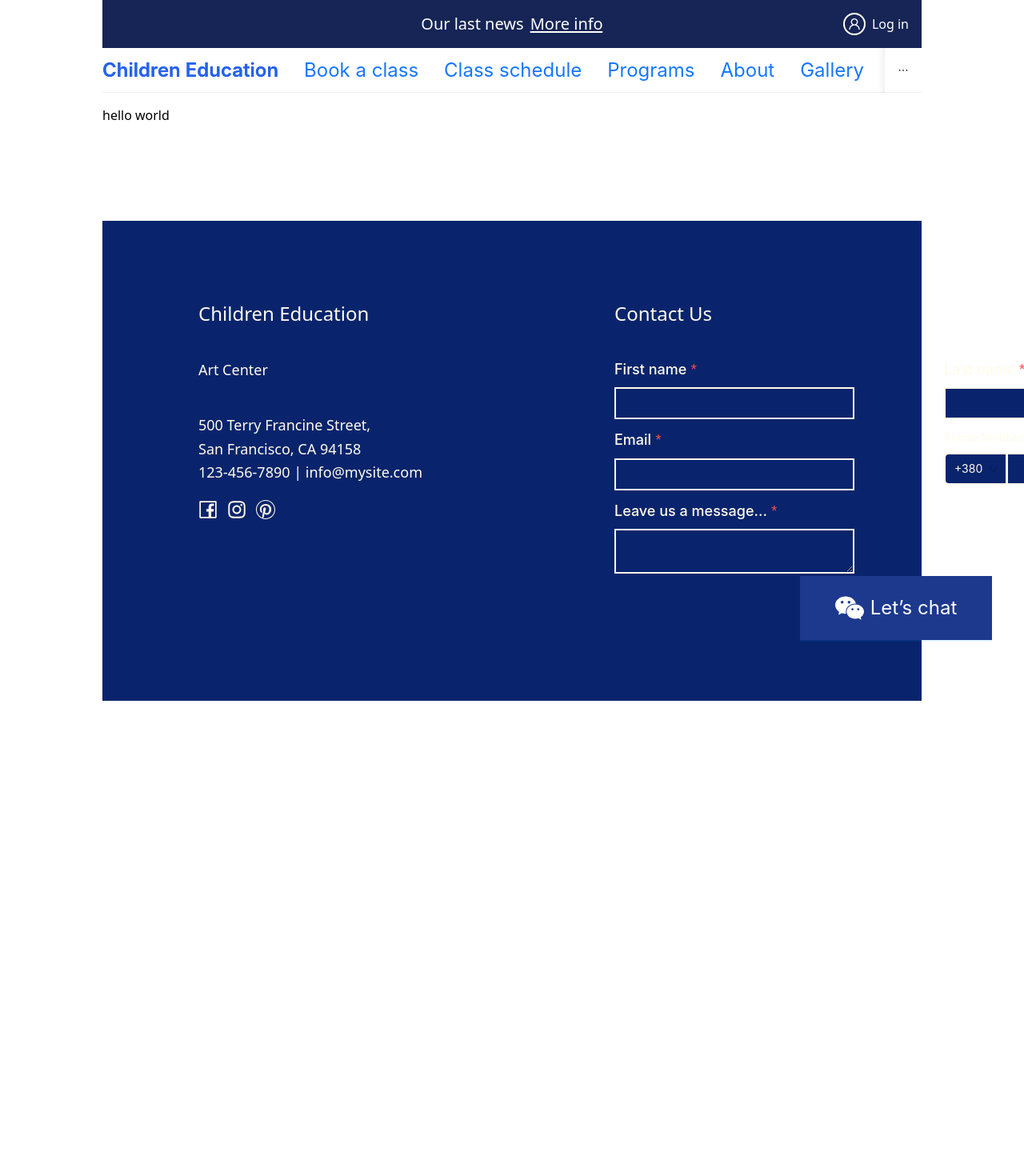
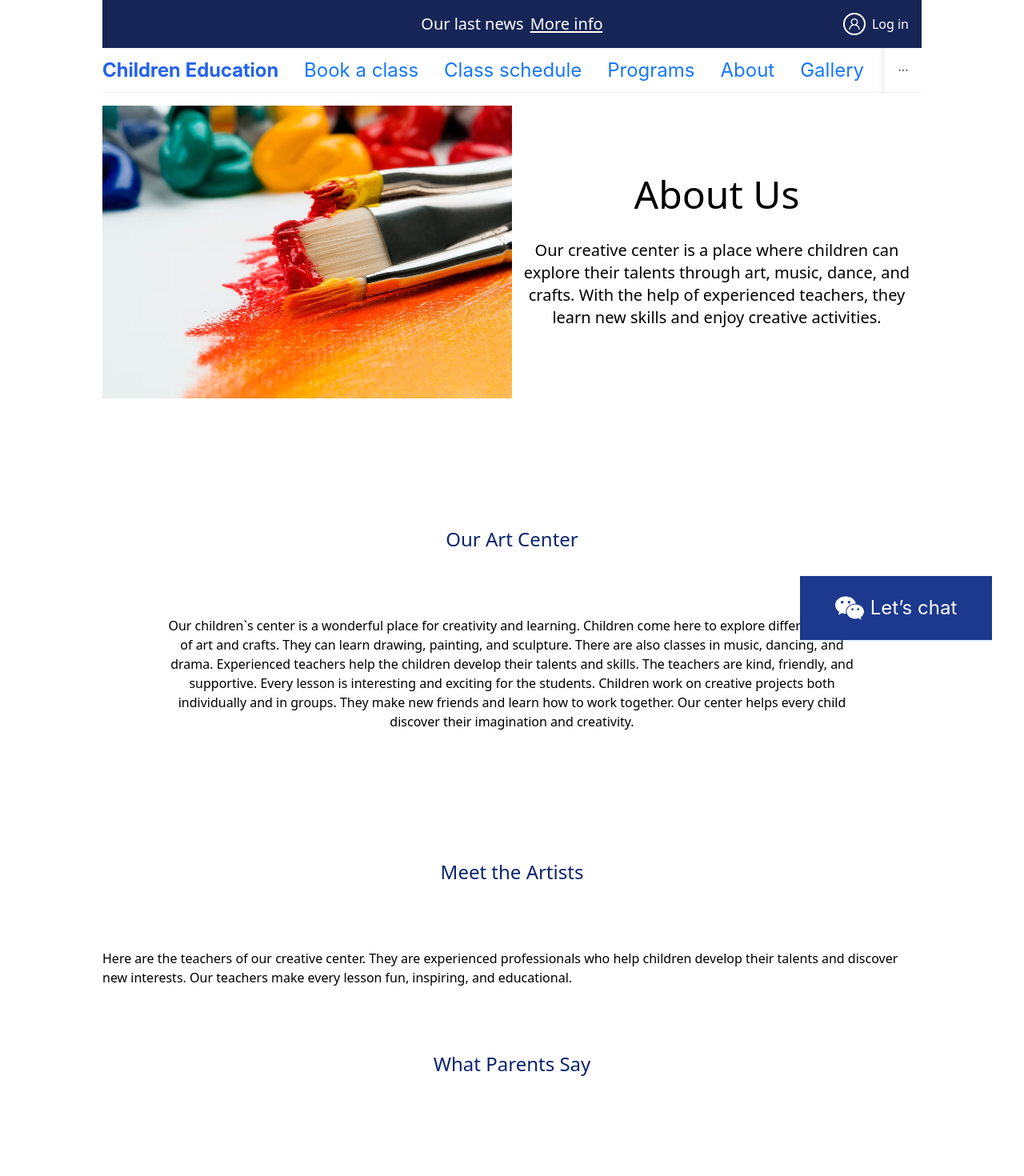
Before and after one commit to nekrasowa/Education-Club-for-toddlers, a Next.js app: page /about in a window 1280 px wide. Shown: the top 1470 px of the page at 80% size. Before the commit the page ends 996 px from the top, so only its background shows below. Built offline with nearby package versions, Linux system fonts and the light colour scheme.

Commit message:
Add common structure to About page

```diff
--- a/src/app/about/page.tsx
+++ b/src/app/about/page.tsx
@@ -1,5 +1,6 @@
+import { AboutContainer } from '@/components/containers/AboutContainer';
 
 export default function About() {
   return (
-    <div>hello world</div> )
+    <AboutContainer /> )
 }
--- /dev/null
+++ b/src/components/containers/AboutContainer.tsx
@@ -0,0 +1,25 @@
+import { H2Title } from '../elements/H2Title'
+import { InfoBlockWithImg } from '../elements/InfoBlockWithImg'
+import { about } from '@/locales/en/about'
+import aboutPageTop from '@/public/aboutPageTop.png'
+
+export function AboutContainer() {
+  return (
+    <>
+      <InfoBlockWithImg
+        imgSrc={aboutPageTop}
+        titleText={about.title}
+        descriptionText={about.description}
+      />
+      <div className='bg=[#d8f5e1] text-center p-20'>
+        <H2Title title={about.subtitle} />
+        {about.description2}
+      </div>
+      <H2Title title={about.teachersTitle} />
+      <p>{about.teachersIntroduce}</p>
+
+      <H2Title title={about.commentsTitle} />
+      <div></div>
+    </>
+  )
+}
--- /dev/null
+++ b/src/locales/en/about.ts
@@ -0,0 +1,12 @@
+export const about = {
+  title: 'About Us',
+  description:
+    'Our creative center is a place where children can explore their talents through art, music, dance, and crafts. With the help of experienced teachers, they learn new skills and enjoy creative activities.',
+  subtitle: 'Our Art Center',
+  description2:
+    'Our children`s center is a wonderful place for creativity and learning. Children come here to explore different kinds of art and crafts. They can learn drawing, painting, and sculpture. There are also classes in music, dancing, and drama. Experienced teachers help the children develop their talents and skills. The teachers are kind, friendly, and supportive. Every lesson is interesting and exciting for the students. Children work on creative projects both individually and in groups. They make new friends and learn how to work together. Our center helps every child discover their imagination and creativity.',
+  teachersTitle: 'Meet the Artists',
+  teachersIntroduce:
+    'Here are the teachers of our creative center. They are experienced professionals who help children develop their talents and discover new interests. Our teachers make every lesson fun, inspiring, and educational.',
+  commentsTitle: 'What Parents Say',
+}
```
Also changed, not shown: src/public/aboutPageTop.png (added).
